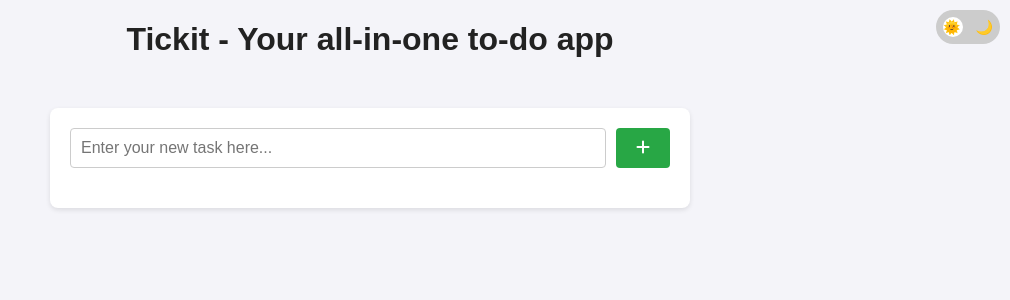
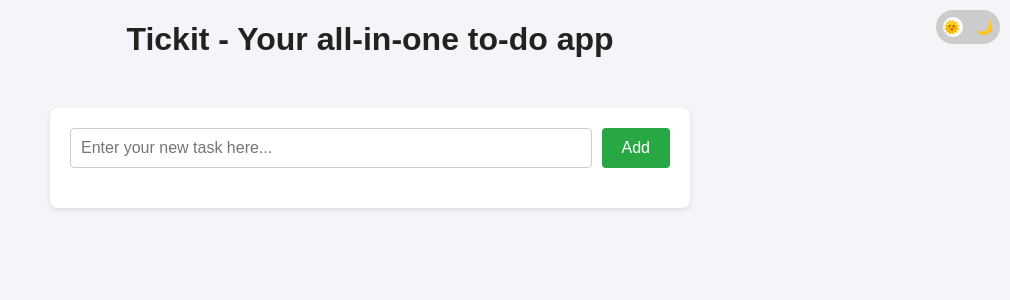
Before and after one commit to arnaveenkumar/flask_fast, a Flask app: page / in a window 1280 px wide. Shown: the top 300 px of the page, without its empty margins (270-1280 px from the left). Run offline with Flask 3, Linux system fonts and the light colour scheme.

Commit message:
Update index.html

```diff
--- a/templates/index.html
+++ b/templates/index.html
@@ -138,7 +138,7 @@
         <form action="/add" method="post">
             <input type="text" name="task" placeholder="Enter your new task here..." required>
             <input type="hidden" name="timestamp" id="timestamp">
-            <button type="submit" class="add"><i class="fas fa-plus plus-icon"></i></button>
+            <button type="submit" class="add">Add</button>
         </form>
         <ul>
             {% for task in tasks %}
```
